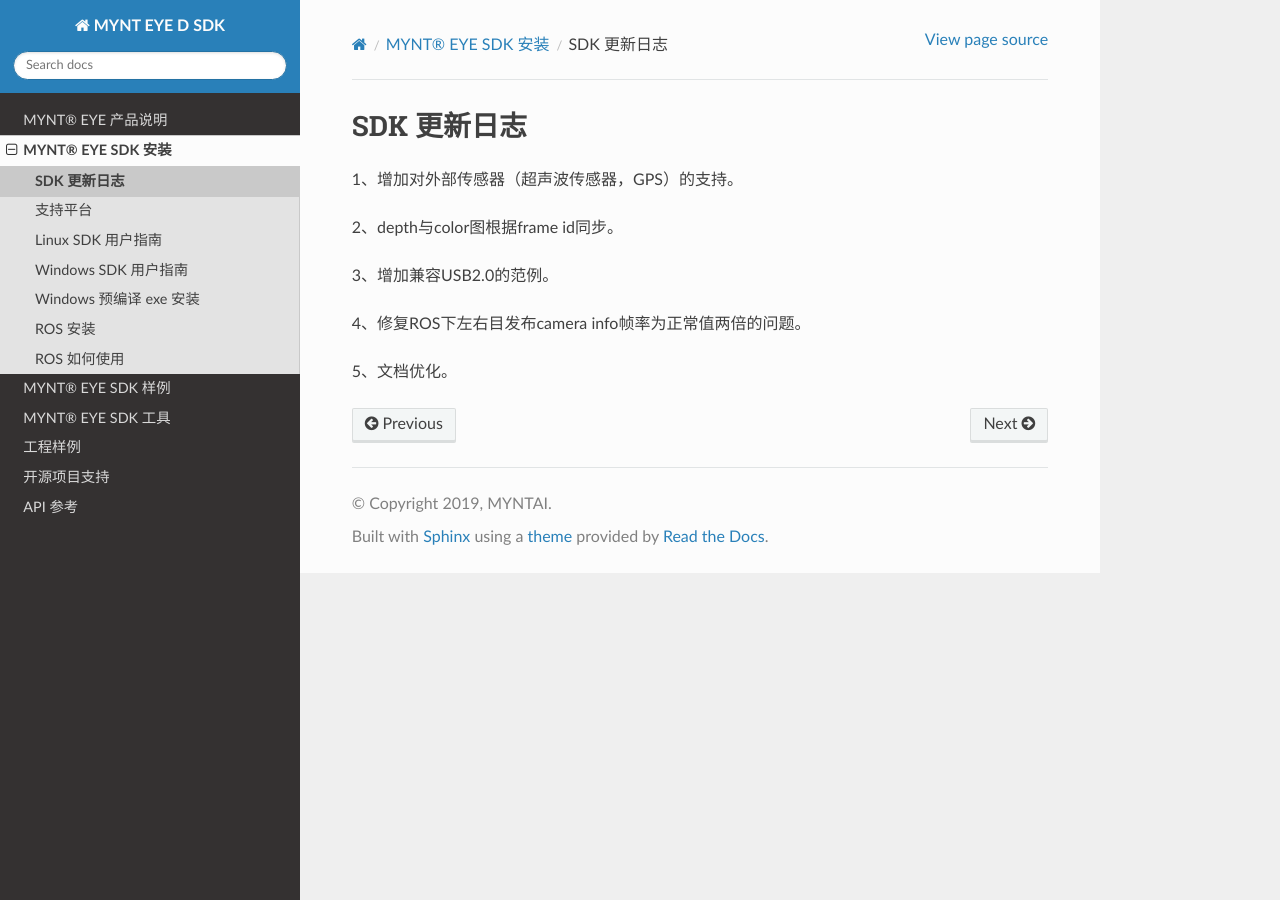
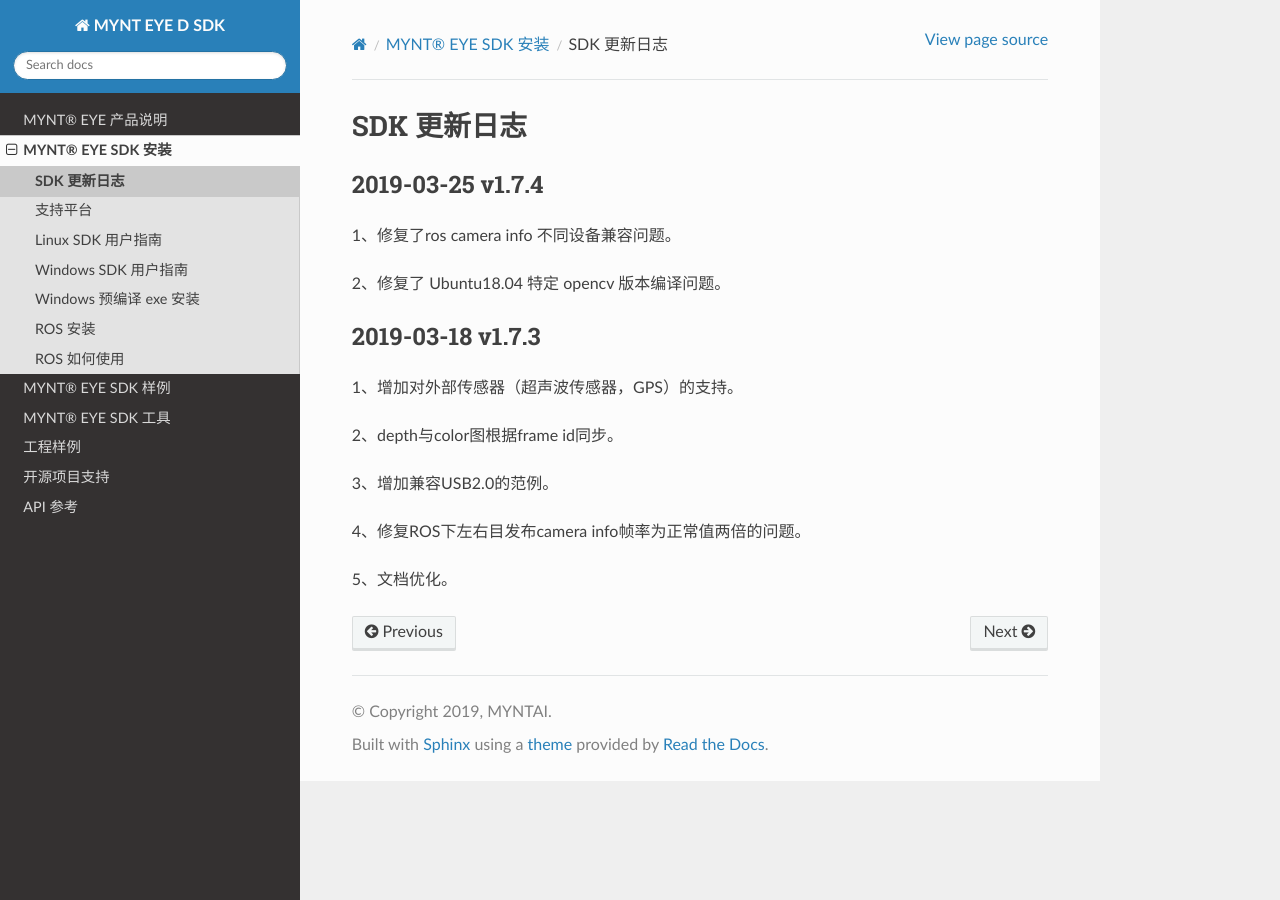
Before and after one commit to slightech/MYNT-EYE-D-SDK-Docs-zh_CN, a Sphinx documentation site: the page built from docs/installation/change_log.rst, in a window 1280 px wide. Built offline with Sphinx 7.4.7 and the Read the Docs theme 2.0.0, drawn with Linux system fonts in a browser that asks for light colours.

Commit message:
docs(changelog): update 1.7.4 changelog

```diff
--- a/docs/installation/change_log.rst
+++ b/docs/installation/change_log.rst
@@ -3,6 +3,18 @@
 
 SDK 更新日志
 ===============
+
+
+2019-03-25 v1.7.4
+-----------------
+
+1、修复了ros camera info 不同设备兼容问题。
+
+2、修复了 Ubuntu18.04 特定 opencv 版本编译问题。
+
+
+2019-03-18 v1.7.3
+-----------------
 
 1、增加对外部传感器（超声波传感器，GPS）的支持。
 
```
